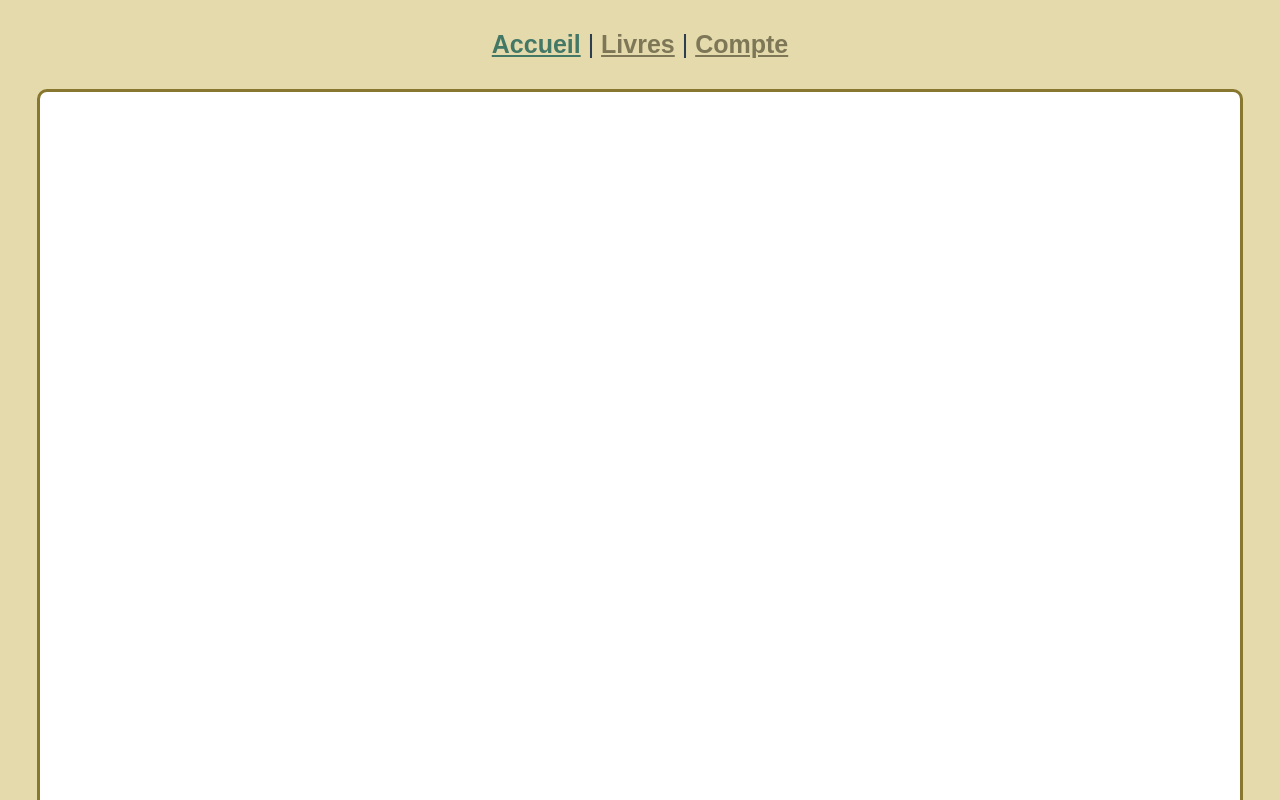
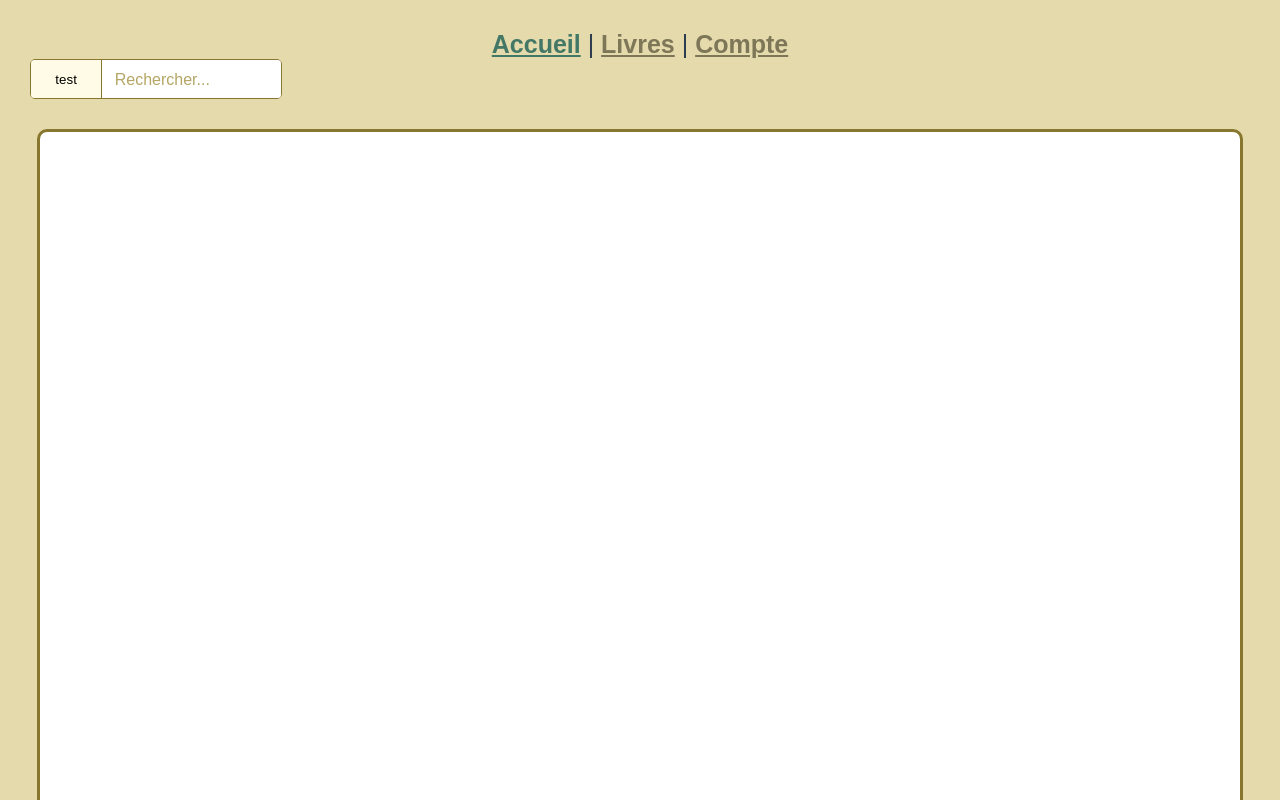
Before and after one commit to ethanschafstall/P_Web_295, a Vue app in the folder frontend/: page / in a window 1280 px wide. Shown: the top 800 px of the page. Built offline with nearby package versions, Linux system fonts and the light colour scheme.

Commit message:
added searchbar component to app.vue

```diff
--- a/frontend/src/App.vue
+++ b/frontend/src/App.vue
@@ -1,5 +1,6 @@
 <script setup>
 import { RouterLink, RouterView } from 'vue-router'
+import SearchBar from '@/components/SearchBar.vue'
 </script>
 
 <template>
@@ -10,6 +11,7 @@ import { RouterLink, RouterView } from 'vue-router'
           <RouterLink :to="{ name: 'home' }">Accueil</RouterLink> |
           <RouterLink :to="{ name: 'books' }">Livres</RouterLink> |
           <RouterLink :to="{ name: 'login' }">Compte</RouterLink>
+          <SearchBar></SearchBar>
         </nav>
       </div>
     </header>
```
